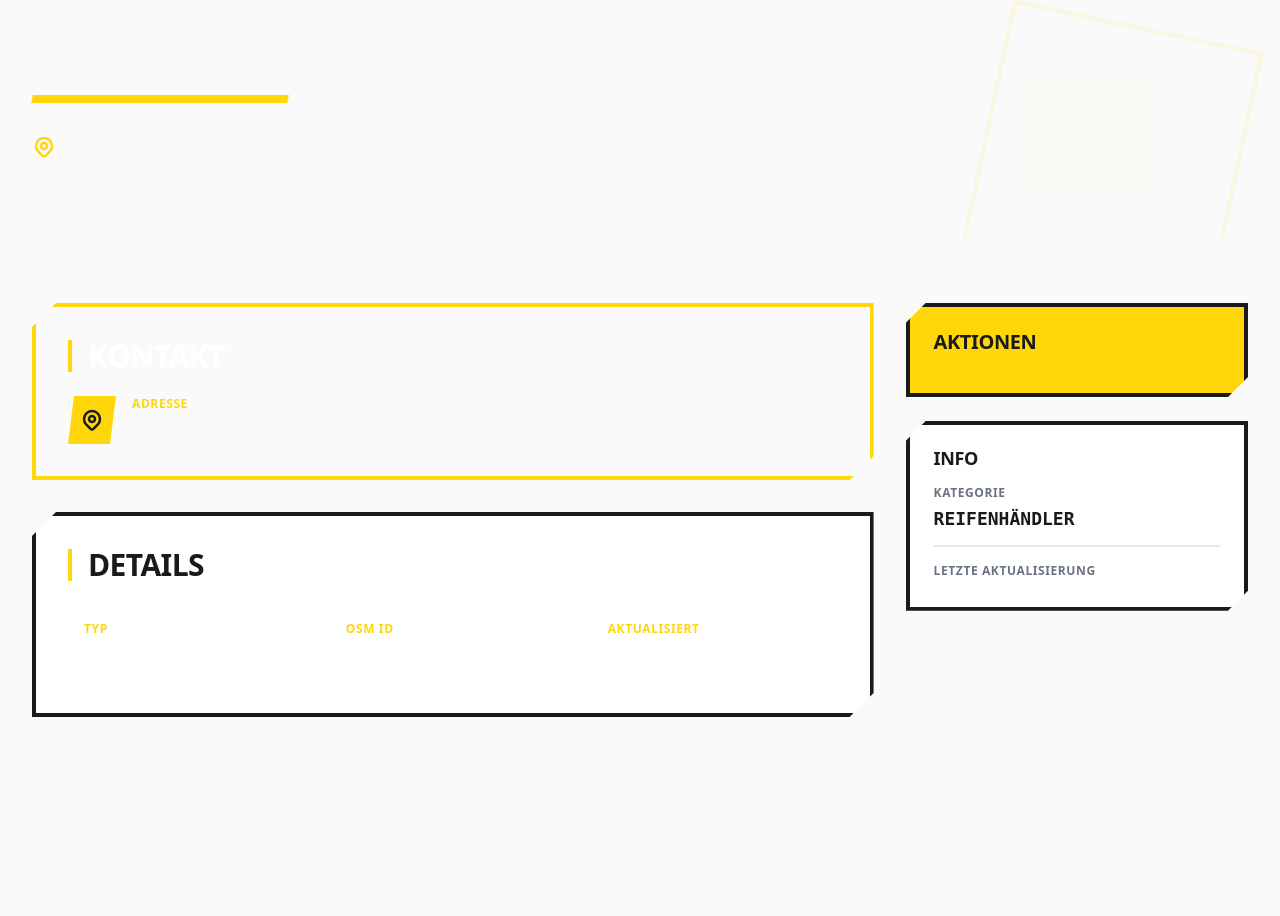
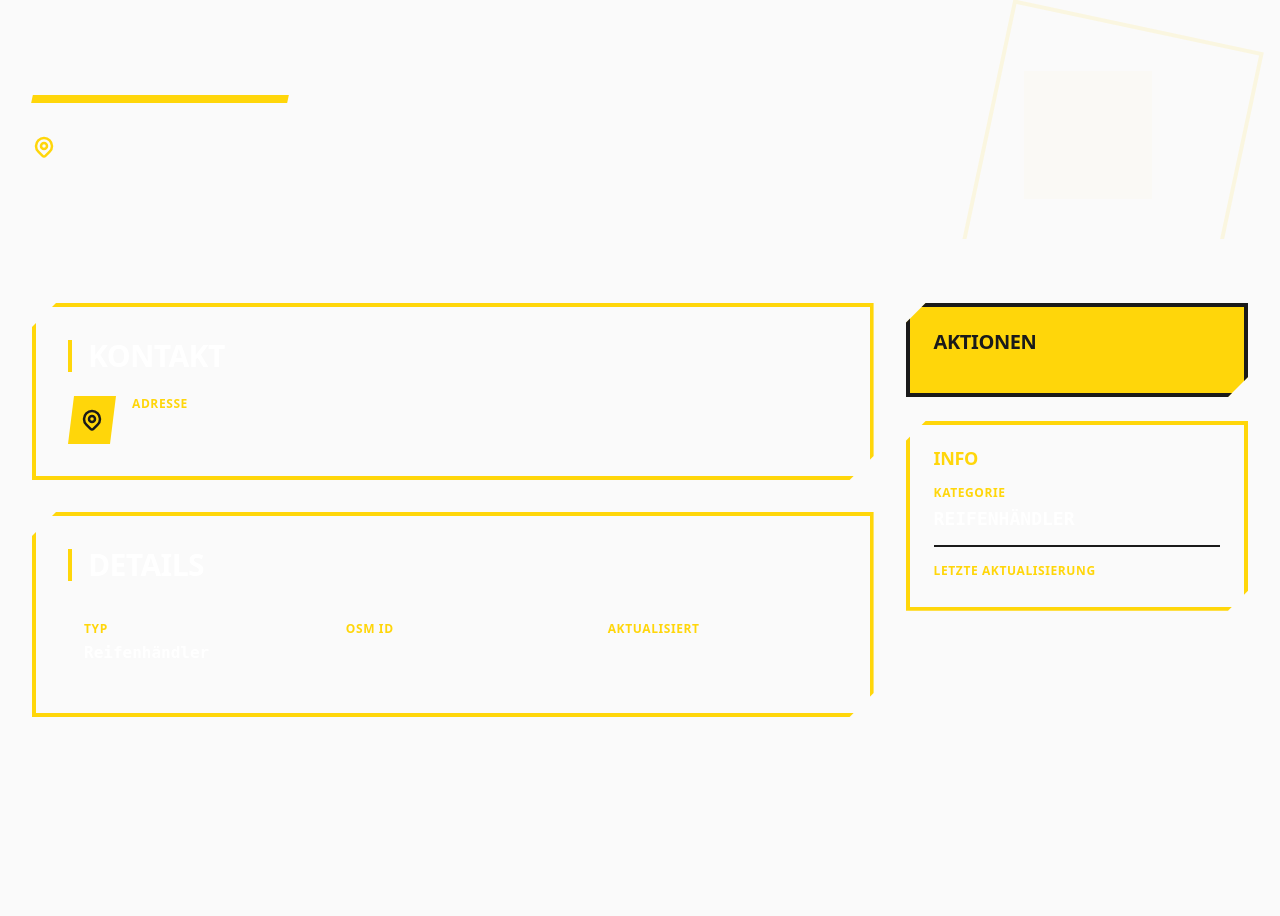
Before and after one commit to stevenx/werkstatt-de, a Laravel app: template resources/views/locations/show.blade.php in a window 1280 px wide. Shown: the part 157-1073 px from the top of the page. Run offline with Laravel 12, Linux system fonts and the light colour scheme; the template is opened without the code that fills it, so the values that code supplies are empty; style sheets or scripts are compiled from the project's sources; some libraries are stand-ins or nearby versions.

Commit message:
Fix white-on-white contrast issues and add industrial map styling
- Convert all white backgrounds to charcoal (#1a1a1a) for proper contrast
- Update map section: black/white/yellow industrial theme with grayscale filter
- Fix details card: white text on dark charcoal background with yellow accents
- Update stats card: yellow labels with white values on charcoal
- Add custom yellow diamond map marker
- All text now properly contrasted (yellow/white on dark backgrounds)

🤖 Generated with [Claude Code](https://claude.com/claude-code)

Co-Authored-By: Claude Sonnet 4.5 <noreply@anthropic.com>

```diff
--- a/resources/views/locations/show.blade.php
+++ b/resources/views/locations/show.blade.php
@@ -153,33 +153,33 @@
 
                 {{-- MAP SECTION - Full Width --}}
                 @if($location->latitude && $location->longitude)
-                <div class="bg-white border-4 border-charcoal-900 overflow-hidden" style="clip-path: polygon(24px 0, 100% 0, 100% calc(100% - 24px), calc(100% - 24px) 100%, 0 100%, 0 24px);">
+                <div class="bg-charcoal-900 border-4 border-yellow-500 overflow-hidden" style="clip-path: polygon(24px 0, 100% 0, 100% calc(100% - 24px), calc(100% - 24px) 100%, 0 100%, 0 24px);">
                     <div class="p-8">
                         <div class="flex items-center mb-6">
                             <div class="w-1 h-8 bg-yellow-500 mr-4"></div>
-                            <h2 class="text-3xl font-bold text-charcoal-900" style="font-family: var(--font-display);">STANDORT</h2>
+                            <h2 class="text-3xl font-bold text-white" style="font-family: var(--font-display);">STANDORT</h2>
                         </div>
-                        <div id="map" class="border-4 border-charcoal-900" style="height: 450px; clip-path: polygon(16px 0, 100% 0, 100% calc(100% - 16px), calc(100% - 16px) 100%, 0 100%, 0 16px);"></div>
+                        <div id="map" class="border-4 border-yellow-500" style="height: 450px; clip-path: polygon(16px 0, 100% 0, 100% calc(100% - 16px), calc(100% - 16px) 100%, 0 100%, 0 16px); filter: grayscale(100%) contrast(120%) brightness(90%);"></div>
                     </div>
                 </div>
                 @endif
 
                 {{-- DETAILS CARD --}}
-                <div class="bg-white border-4 border-charcoal-900 p-8" style="clip-path: polygon(24px 0, 100% 0, 100% calc(100% - 24px), calc(100% - 24px) 100%, 0 100%, 0 24px);">
+                <div class="bg-charcoal-900 border-4 border-yellow-500 p-8" style="clip-path: polygon(24px 0, 100% 0, 100% calc(100% - 24px), calc(100% - 24px) 100%, 0 100%, 0 24px);">
                     <div class="flex items-center mb-6">
                         <div class="w-1 h-8 bg-yellow-500 mr-4"></div>
-                        <h2 class="text-3xl font-bold text-charcoal-900" style="font-family: var(--font-display);">DETAILS</h2>
+                        <h2 class="text-3xl font-bold text-white" style="font-family: var(--font-display);">DETAILS</h2>
                     </div>
 
                     {{-- Opening Hours --}}
                     @if($location->opening_hours)
                     <div class="mb-8">
-                        <h3 class="text-lg font-bold text-charcoal-900 mb-4 uppercase tracking-wider" style="font-family: var(--font-display);">Öffnungszeiten</h3>
+                        <h3 class="text-lg font-bold text-yellow-500 mb-4 uppercase tracking-wider" style="font-family: var(--font-display);">Öffnungszeiten</h3>
                         <div class="space-y-3">
                             @foreach($location->opening_hours as $day => $hours)
-                            <div class="flex justify-between items-center p-3 bg-gray-50 border-l-4 border-yellow-500">
-                                <span class="font-bold text-charcoal-900" style="font-family: var(--font-display);">{{ ucfirst($day) }}</span>
-                                <span class="text-gray-700 font-semibold" style="font-family: var(--font-mono);">{{ $hours }}</span>
+                            <div class="flex justify-between items-center p-3 bg-charcoal-800 border-l-4 border-yellow-500">
+                                <span class="font-bold text-white" style="font-family: var(--font-display);">{{ ucfirst($day) }}</span>
+                                <span class="text-gray-300 font-semibold" style="font-family: var(--font-mono);">{{ $hours }}</span>
                             </div>
                             @endforeach
                         </div>
@@ -247,25 +247,25 @@
                     </div>
 
                     {{-- STATS CARD --}}
-                    <div class="bg-white border-4 border-charcoal-900 p-6" style="clip-path: polygon(20px 0, 100% 0, 100% calc(100% - 20px), calc(100% - 20px) 100%, 0 100%, 0 20px);">
-                        <h3 class="text-lg font-bold text-charcoal-900 mb-4 uppercase tracking-wider" style="font-family: var(--font-display);">Info</h3>
+                    <div class="bg-charcoal-900 border-4 border-yellow-500 p-6" style="clip-path: polygon(20px 0, 100% 0, 100% calc(100% - 20px), calc(100% - 20px) 100%, 0 100%, 0 20px);">
+                        <h3 class="text-lg font-bold text-yellow-500 mb-4 uppercase tracking-wider" style="font-family: var(--font-display);">Info</h3>
 
                         <div class="space-y-4">
-                            <div class="border-b-2 border-gray-200 pb-3">
-                                <p class="text-xs text-gray-500 font-bold uppercase tracking-wider mb-1" style="font-family: var(--font-display);">Kategorie</p>
-                                <p class="text-lg font-bold text-charcoal-900" style="font-family: var(--font-mono);">
+                            <div class="border-b-2 border-charcoal-700 pb-3">
+                                <p class="text-xs text-yellow-500 font-bold uppercase tracking-wider mb-1" style="font-family: var(--font-display);">Kategorie</p>
+                                <p class="text-lg font-bold text-white" style="font-family: var(--font-mono);">
                                     {{ $location->type === 'workshop' ? 'WERKSTATT' : ($location->type === 'tuv' ? 'TÜV-STATION' : 'REIFENHÄNDLER') }}
                                 </p>
                             </div>
                             @if($location->state)
-                            <div class="border-b-2 border-gray-200 pb-3">
-                                <p class="text-xs text-gray-500 font-bold uppercase tracking-wider mb-1" style="font-family: var(--font-display);">Bundesland</p>
-                                <p class="text-lg font-bold text-charcoal-900" style="font-family: var(--font-mono);">{{ $location->state }}</p>
+                            <div class="border-b-2 border-charcoal-700 pb-3">
+                                <p class="text-xs text-yellow-500 font-bold uppercase tracking-wider mb-1" style="font-family: var(--font-display);">Bundesland</p>
+                                <p class="text-lg font-bold text-white" style="font-family: var(--font-mono);">{{ $location->state }}</p>
                             </div>
                             @endif
                             <div>
-                                <p class="text-xs text-gray-500 font-bold uppercase tracking-wider mb-1" style="font-family: var(--font-display);">Letzte Aktualisierung</p>
-                                <p class="text-sm font-bold text-charcoal-900" style="font-family: var(--font-mono);">{{ $location->updated_at->format('d.m.Y H:i') }}</p>
+                                <p class="text-xs text-yellow-500 font-bold uppercase tracking-wider mb-1" style="font-family: var(--font-display);">Letzte Aktualisierung</p>
+                                <p class="text-sm font-bold text-white" style="font-family: var(--font-mono);">{{ $location->updated_at->format('d.m.Y H:i') }}</p>
                             </div>
                         </div>
                     </div>
@@ -331,10 +331,11 @@
         // Initialize map
         const map = L.map('map').setView([{{ $location->latitude }}, {{ $location->longitude }}], 15);
 
-        // Add OpenStreetMap tile layer
+        // Add OpenStreetMap tile layer (Grayscale for industrial look)
         L.tileLayer('https://{s}.tile.openstreetmap.org/{z}/{x}/{y}.png', {
-            attribution: '&copy; <a href="https://www.openstreetmap.org/copyright">OpenStreetMap</a> contributors',
-            maxZoom: 19
+            attribution: '&copy; <a href="https://www.openstreetmap.org/copyright" style="color: #FFD60A;">OpenStreetMap</a>',
+            maxZoom: 19,
+            className: 'map-tiles'
         }).addTo(map);
 
         // Custom Yellow Marker Icon
```
